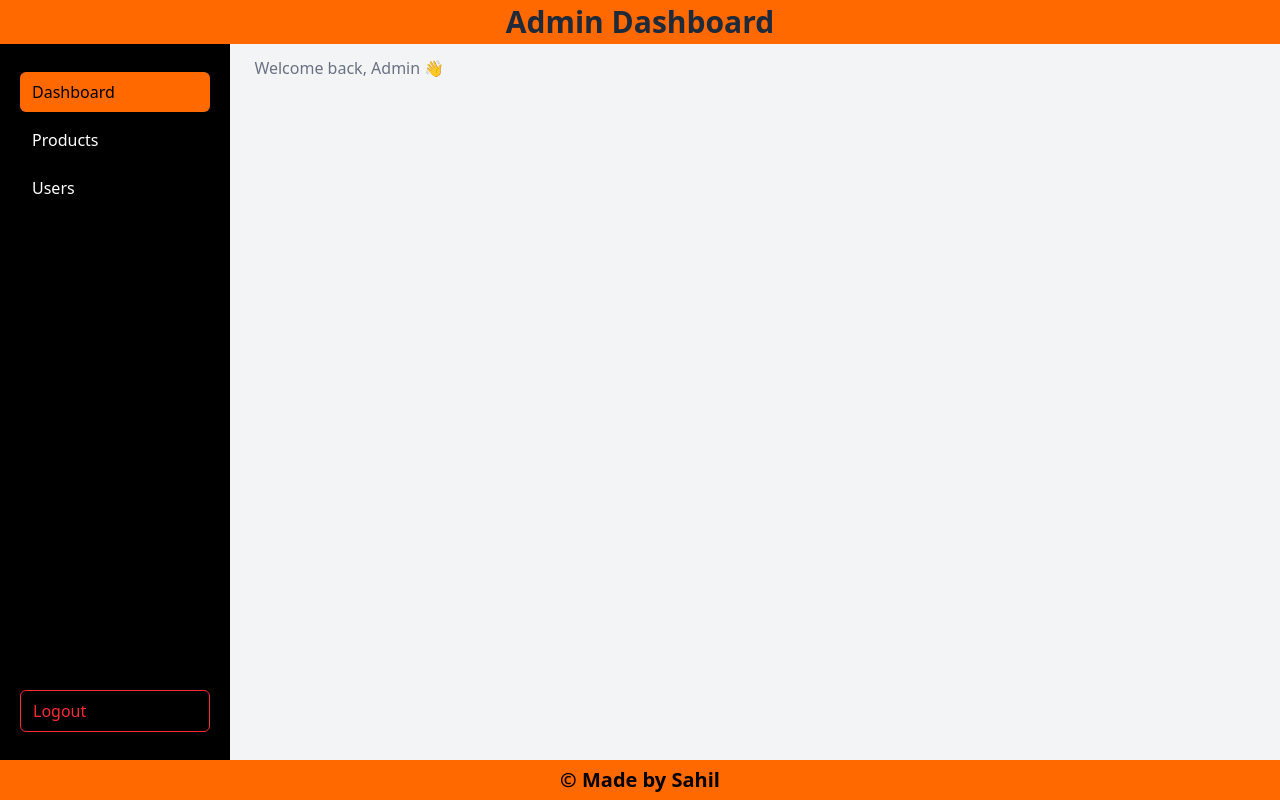
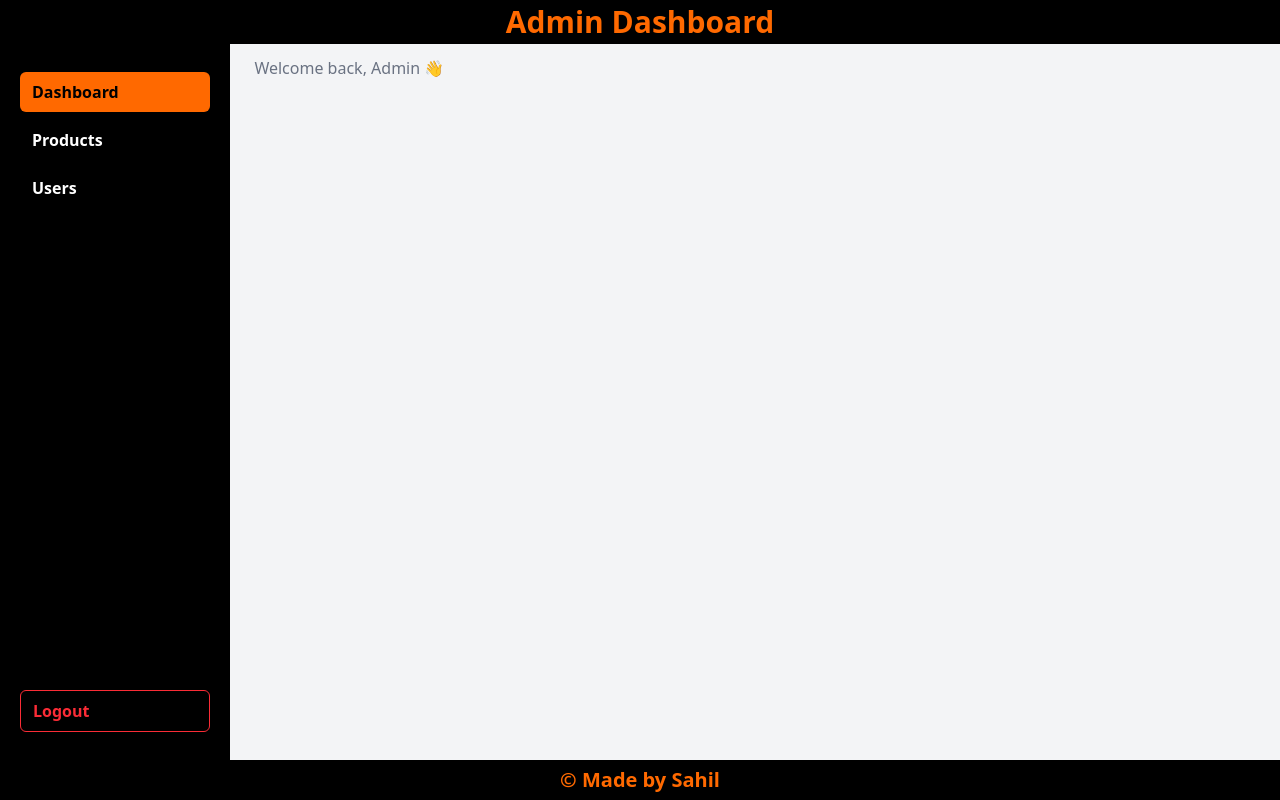
Before and after one commit to Sahilghoghari07/bigboom-furniture, a React (Vite) app: page /admin in a window 1280 px wide. Built offline with nearby package versions, Linux system fonts and the light colour scheme.

Commit message:
Update header & footer

```diff
--- a/src/components/admin/Sidebar.jsx
+++ b/src/components/admin/Sidebar.jsx
@@ -11,7 +11,7 @@ function Sidebar() {
         }`;
 
     return (
-        <aside className='bg-black h-screen fixed top-0 left-0 text-white transition-all duration-300 w-[18%] flex flex-col justify-between'>
+        <aside className='bg-black h-screen fixed top-0 left-0 text-white font-semibold transition-all duration-300 w-[18%] flex flex-col justify-between'>
 
             <nav className='mt-16'>
                 <NavLink to='/admin' end className={navClass}>Dashboard</NavLink>
--- a/src/components/admin/Topbar.jsx
+++ b/src/components/admin/Topbar.jsx
@@ -2,8 +2,8 @@ import React from 'react'
 
 function Topbar() {
   return (
-    <header className='fixed top-0 w-full z-1 bg-orange-500 text-center py-1'>
-      <h1 className='text-3xl font-bold text-gray-800'>Admin Dashboard</h1>
+    <header className='fixed top-0 w-full z-1 bg-black text-center py-1'>
+      <h1 className='text-3xl font-bold text-orange-500'>Admin Dashboard</h1>
     </header>
   )
 }
--- a/src/layouts/AdminLayout.jsx
+++ b/src/layouts/AdminLayout.jsx
@@ -11,7 +11,7 @@ function AdminLayout() {
                 <Sidebar />
                 <Outlet />
             </main>
-            <footer className='fixed bottom-0 w-full h-10 z-1 bg-orange-500 flex items-center justify-center'>
+            <footer className='fixed bottom-0 w-full h-10 z-1 bg-black text-orange-500 flex items-center justify-center'>
                 <p className='text-xl font-semibold'>
                     &copy; Made by <Link to={'https://github.com/Sahilghoghari07'} className='hover:underline transition-all'>Sahil</Link>
                 </p>
```
